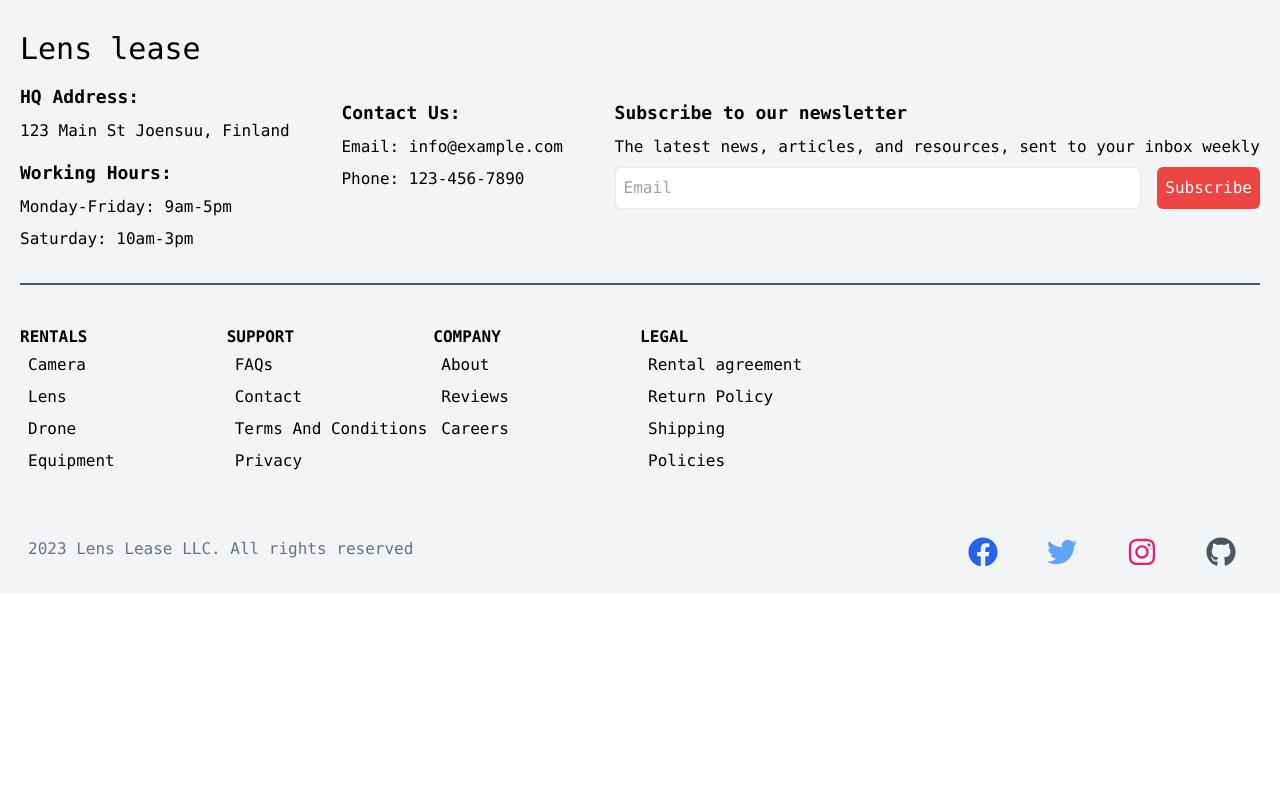
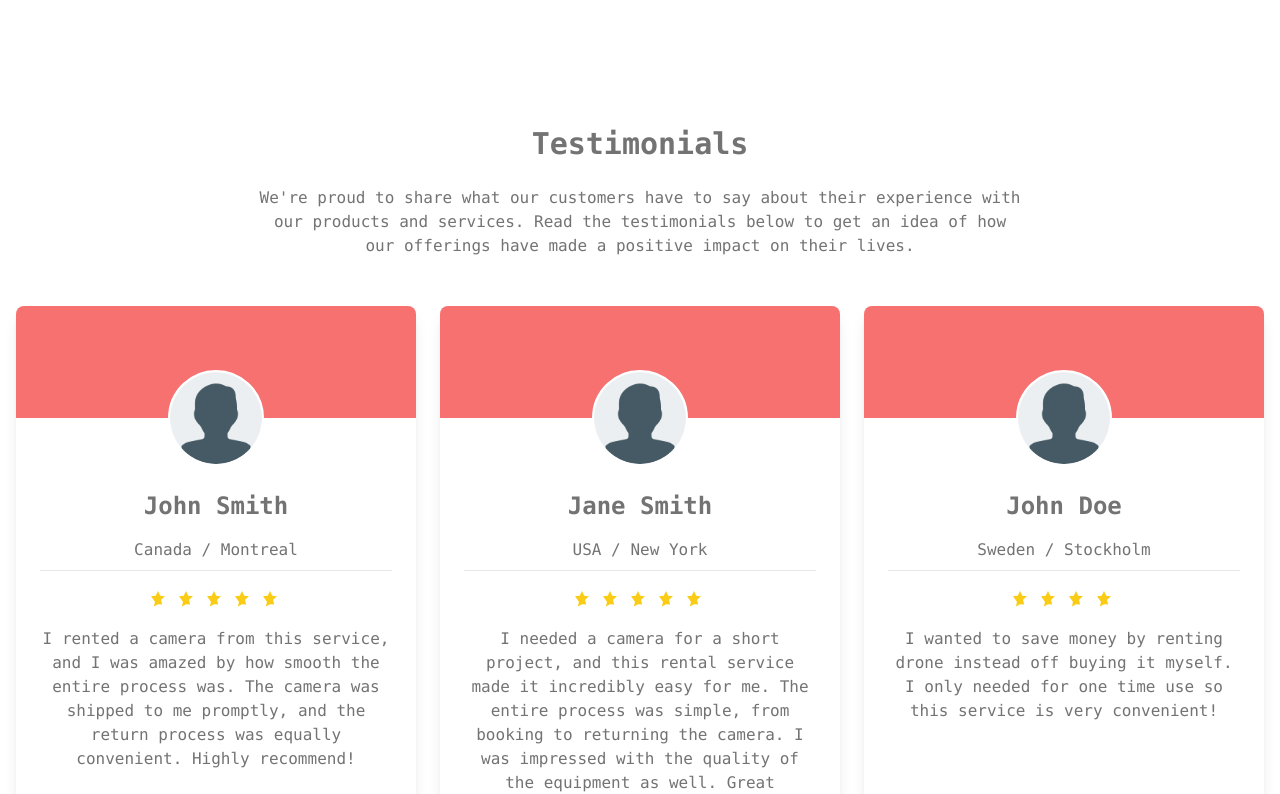
Before and after one commit to Petrikur/lenslease, a React (Vite) app: page / in a window 1280 px wide. Shown: the part 1651-2445 px from the top of the page. Before the commit the page ends 2244 px from the top, so only its background shows below. Built offline with nearby package versions, Linux system fonts and the light colour scheme; what tw-elements would draw is missing.

Commit message:
reviews component

```diff
--- /dev/null
+++ b/src/components/ReviewList.jsx
@@ -0,0 +1,96 @@
+import React from "react";
+
+import avatar from "../assets/images/avatar.png";
+
+const testimonials = [
+  {
+    id: 1,
+    name: "John Smith",
+    image: avatar,
+    backgroundColor: "#EF4444",
+    rating: [1, 1, 1, 1, 1],
+    country: "Canada",
+    city: "Montreal",
+    testimonial:
+      "I rented a camera from this service, and I was amazed by how smooth the entire process was. The camera was shipped to me promptly, and the return process was equally convenient. Highly recommend!",
+  },
+  {
+    id: 2,
+    name: "Jane Smith",
+    image: avatar,
+    backgroundColor: "#EF4444",
+    rating: [1, 1, 1, 1, 1],
+    country: "USA",
+    city: "New York",
+    testimonial:
+      "I needed a camera for a short project, and this rental service made it incredibly easy for me. The entire process was simple, from booking to returning the camera. I was impressed with the quality of the equipment as well. Great service!",
+  },
+  {
+    id: 3,
+    name: "John Doe",
+    image: avatar,
+    backgroundColor: "#EF4444",
+    rating: [1, 1, 1, 1],
+    country: "Sweden",
+    city: "Stockholm",
+    testimonial: "I wanted to save money by renting drone instead off buying it myself. I only needed for one time use so this service is very convenient!",
+  },
+];
+
+const ReviewList = () => {
+  return (
+    <section className=" text-neutral-500 dark:text-neutral-300 px-4">
+      <div className="mx-auto max-w-2xl text-center md:max-w-xl lg:max-w-3xl">
+        <h3 className="mb-6 text-3xl font-bold">Testimonials</h3>
+        <p className="mb-6 pb-2 md:mb-12 md:pb-0">
+          We're proud to share what our customers have to say about their
+          experience with our products and services. Read the testimonials below
+          to get an idea of how our offerings have made a positive impact on
+          their lives.
+        </p>
+      </div>
+
+      <div className="grid gap-6 text-center md:grid-cols-3">
+        {testimonials.map((testimonial) => (
+          <div key={testimonial.id} className="flex justify-center">
+            <div className="max-w-md w-full">
+              <div className="block rounded-lg bg-white shadow-lg  h-full">
+               {/* dark:bg-neutral-700 dark:shadow-black/30 */}
+                <div
+                  className="h-28 overflow-hidden rounded-t-lg bg-red-400"
+                ></div>
+                <div className="mx-auto -mt-12 w-24 overflow-hidden rounded-full border-2 border-white bg-white dark:border-neutral-800 dark:bg-neutral-800">
+                  <img src={testimonial.image} alt="Avatar" />
+                </div>
+                <div className="p-6">
+                  <h4 className="mb-4 text-2xl font-semibold">
+                    {testimonial.name}
+                  </h4>
+
+                  <h5 className="mb-2">{testimonial.country} / {testimonial.city}</h5>
+                  <hr />
+                  <p className="mt-4 flex justify-center items-center">
+                    {testimonial.rating.map((star, index) => (
+                      <svg
+                        key={index}
+                        xmlns="http://www.w3.org/2000/svg"
+                        fill="currentColor"
+                        className="text-yellow-400 h-6 w-6 mr-1"
+                        viewBox="0 0 24 24"
+                      >
+                        <path d="M12 17.182l-4.069 2.343 1.008-4.661L5.003 9.148l4.692-.383L12 4.097l2.305 4.668 4.692.383-3.935 3.716 1.008 4.661z" />
+                      </svg>
+                    ))}
+                  </p>
+                  <p className="mt-4">{testimonial.testimonial}</p>
+                </div>
+              </div>
+            </div>
+          </div>
+        ))}
+      </div>
+    </section>
+  );
+};
+
+export default ReviewList;
--- a/src/pages/Home.jsx
+++ b/src/pages/Home.jsx
@@ -3,12 +3,16 @@ import { Hero } from "../components/Hero";
 import { Faq } from "../components/Faq";
 import { DiscountBanner } from "../components/DiscountBanner";
 import Footer from "../components/Footer";
+import ReviewList from "../components/ReviewList";
 export const Home = () => {
   return (
     <div>
       <Hero />
       <Faq />
       <DiscountBanner />
+      <div className="pb-32"></div>
+      <ReviewList />
+      <div className="pb-32"></div>
       <Footer />
     </div>
   );
```
Also changed, not shown: src/assets/images/avatar.png (added).
